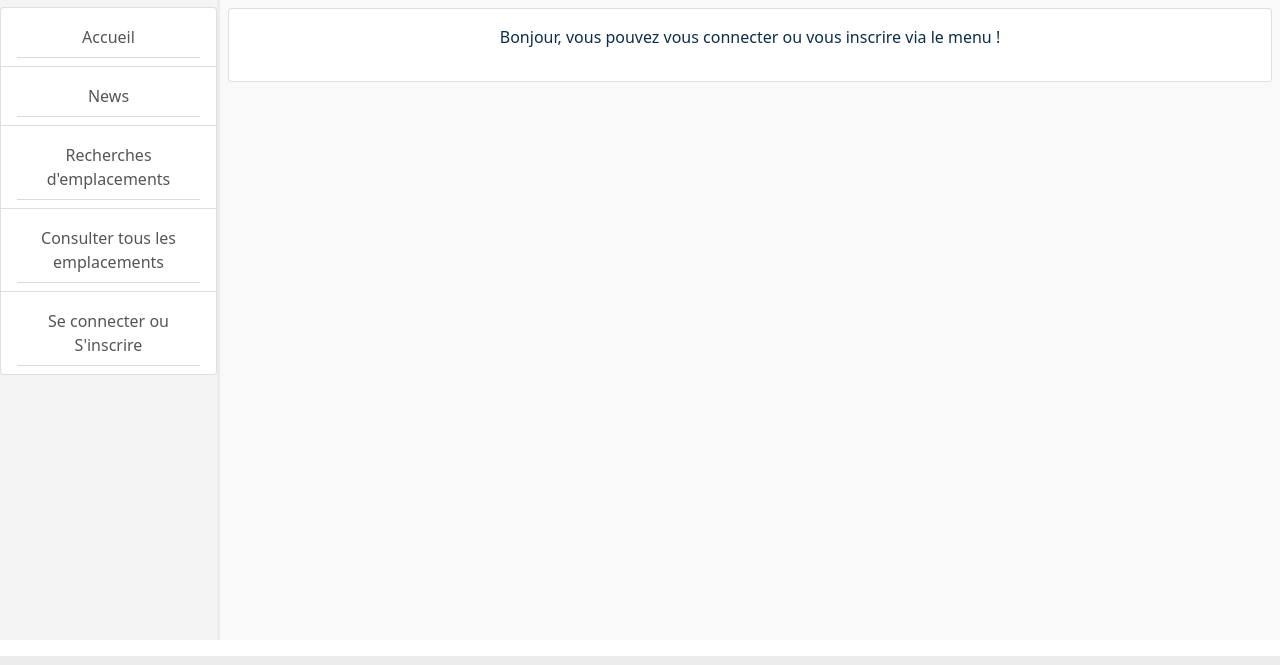
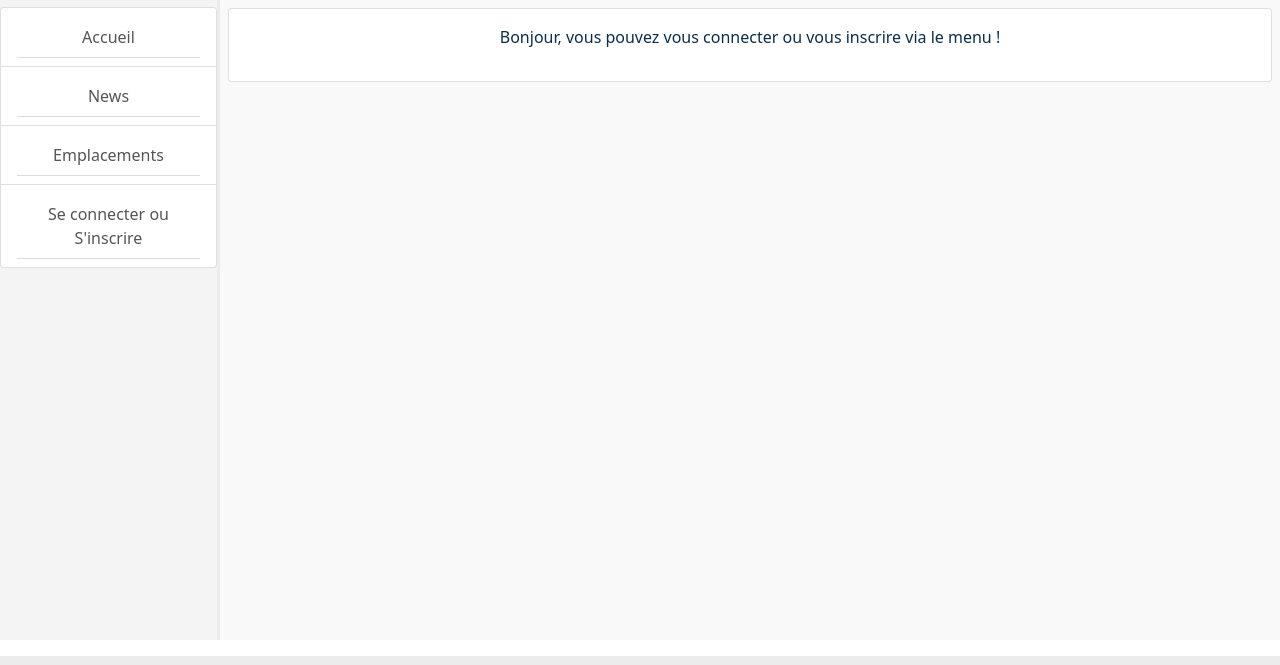
Before and after one commit to Borloo/Scrumitos, a PHP site: page / in a window 1280 px wide. Shown: the part 144-809 px from the top of the page. Run offline with PHP 8.4, Linux system fonts and the light colour scheme.

Commit message:
suppr all emplacement from menu

```diff
--- a/include/menus.php
+++ b/include/menus.php
@@ -2,8 +2,7 @@
     <ul class="list-group">
         <li class="list-group-item"><a href="/index.php" class="text-decoration-none">Accueil</a></li>
         <li class="list-group-item"><a href="/app/views/ConsultNews.php" class="text-decoration-none">News</a></li>
-        <li class="list-group-item"><a href="/app/views/ConsultEmplacement.php" class="text-decoration-none">Recherches d'emplacements</a></li>
-        <li class="list-group-item"><a href="/app/views/allEmplacements.php" class="text-decoration-none">Consulter tous les emplacements</a></li>
+        <li class="list-group-item"><a href="/app/views/ConsultEmplacement.php" class="text-decoration-none">Emplacements</a></li>
         <?php
         // si l'admin ne s'est pas déja connecté alors on affiche le lien pour cela
         if (!isset($_SESSION['USER'])) {
```
